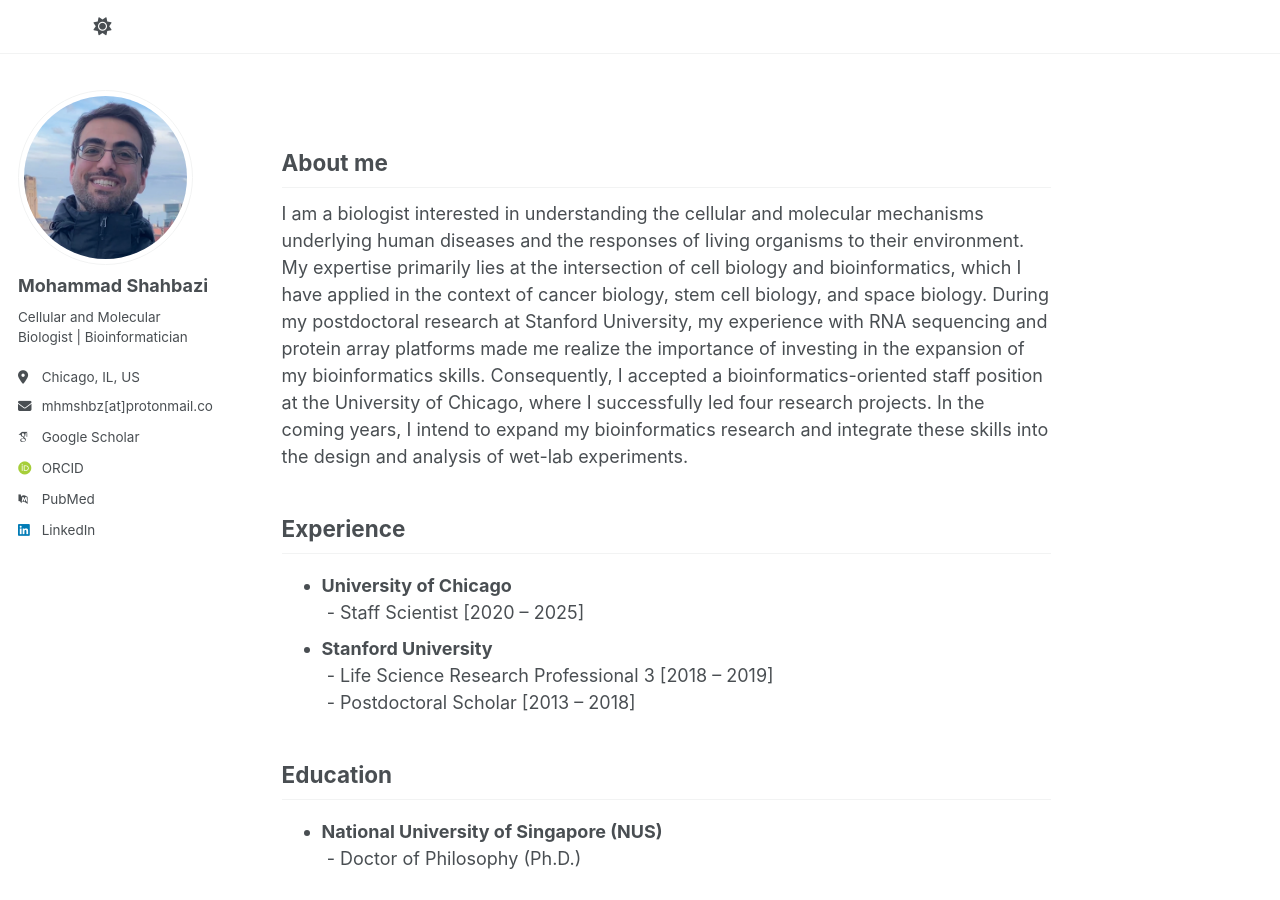
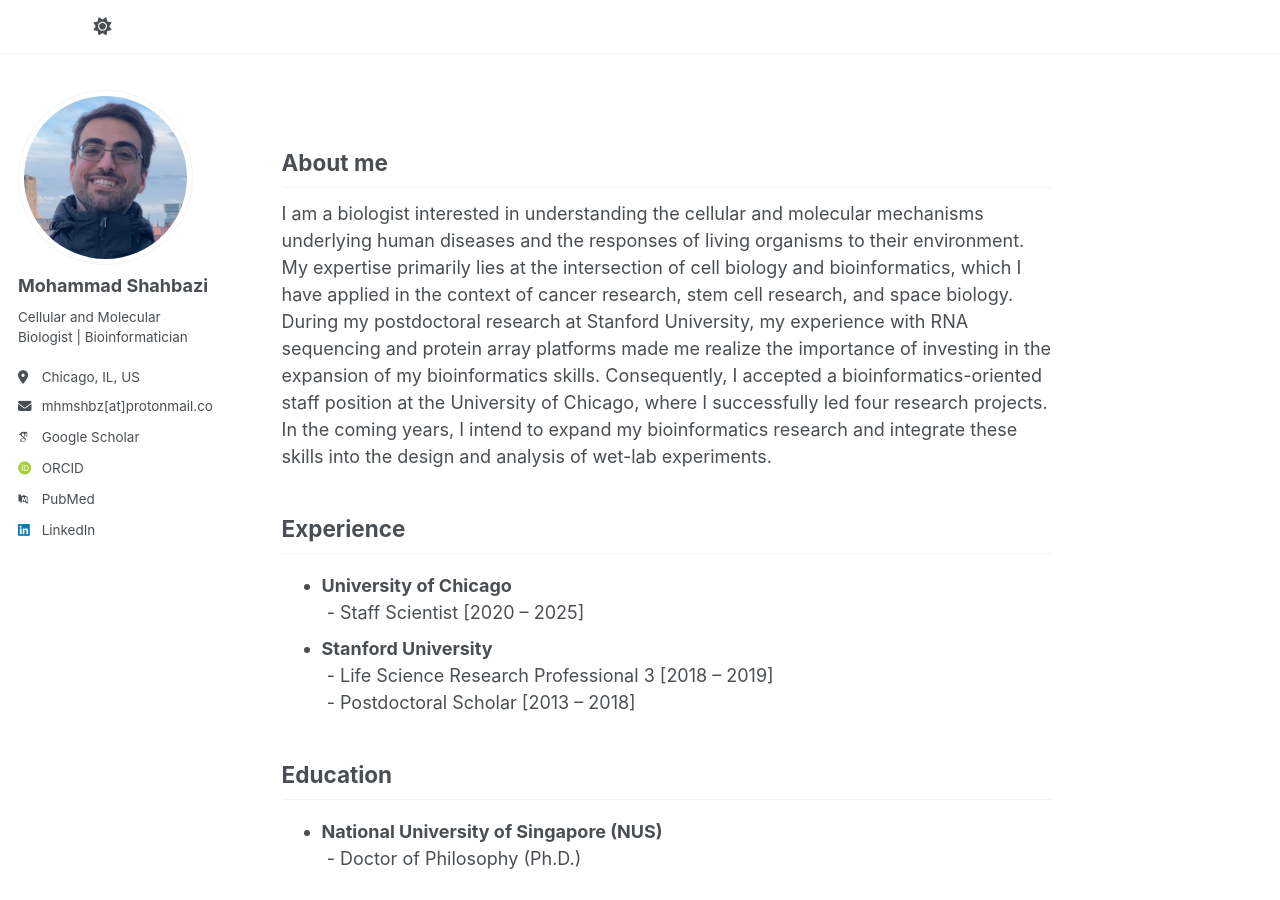
Before and after one commit to shahbazi-m/shahbazi-m.github.io, a Jekyll site: the page built from _pages/about.md, in a window 1280 px wide and 900 px high. Built offline with Jekyll 4.4.1, drawn with Linux system fonts in a browser that asks for light colours; some web fonts are replaced; a script that is not in the unit is left out.

Commit message:
Update about.md

```diff
--- a/_pages/about.md
+++ b/_pages/about.md
@@ -8,7 +8,7 @@ redirect_from:
 ---
 About me
 ------
-I am a biologist interested in understanding the cellular and molecular mechanisms underlying human diseases and the responses of living organisms to their environment. My expertise primarily lies at the intersection of cell biology and bioinformatics, which I have applied in the context of cancer biology, stem cell biology, and space biology. During my postdoctoral research at Stanford University, my experience with RNA sequencing and protein array platforms made me realize the importance of investing in the expansion of my bioinformatics skills. Consequently, I accepted a bioinformatics-oriented staff position at the University of Chicago, where I successfully led four research projects. In the coming years, I intend to expand my bioinformatics research and integrate these skills into the design and analysis of wet-lab experiments.
+I am a biologist interested in understanding the cellular and molecular mechanisms underlying human diseases and the responses of living organisms to their environment. My expertise primarily lies at the intersection of cell biology and bioinformatics, which I have applied in the context of cancer research, stem cell research, and space biology. During my postdoctoral research at Stanford University, my experience with RNA sequencing and protein array platforms made me realize the importance of investing in the expansion of my bioinformatics skills. Consequently, I accepted a bioinformatics-oriented staff position at the University of Chicago, where I successfully led four research projects. In the coming years, I intend to expand my bioinformatics research and integrate these skills into the design and analysis of wet-lab experiments.
 
 Experience
 ------
```
